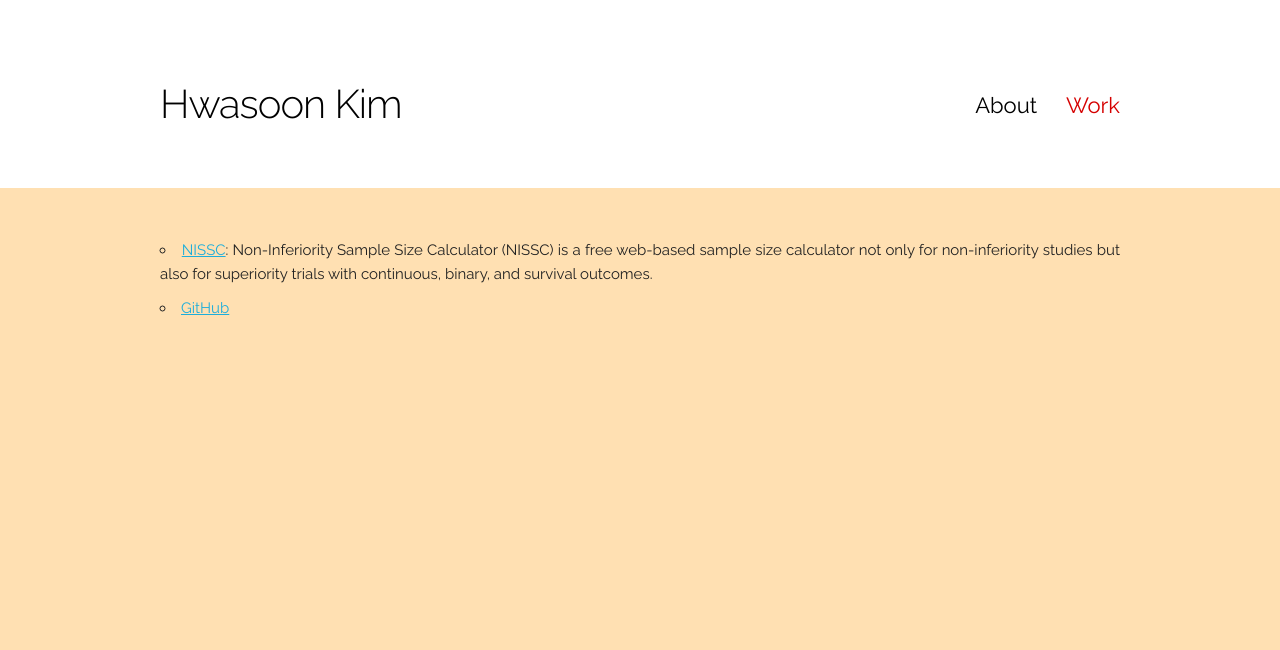
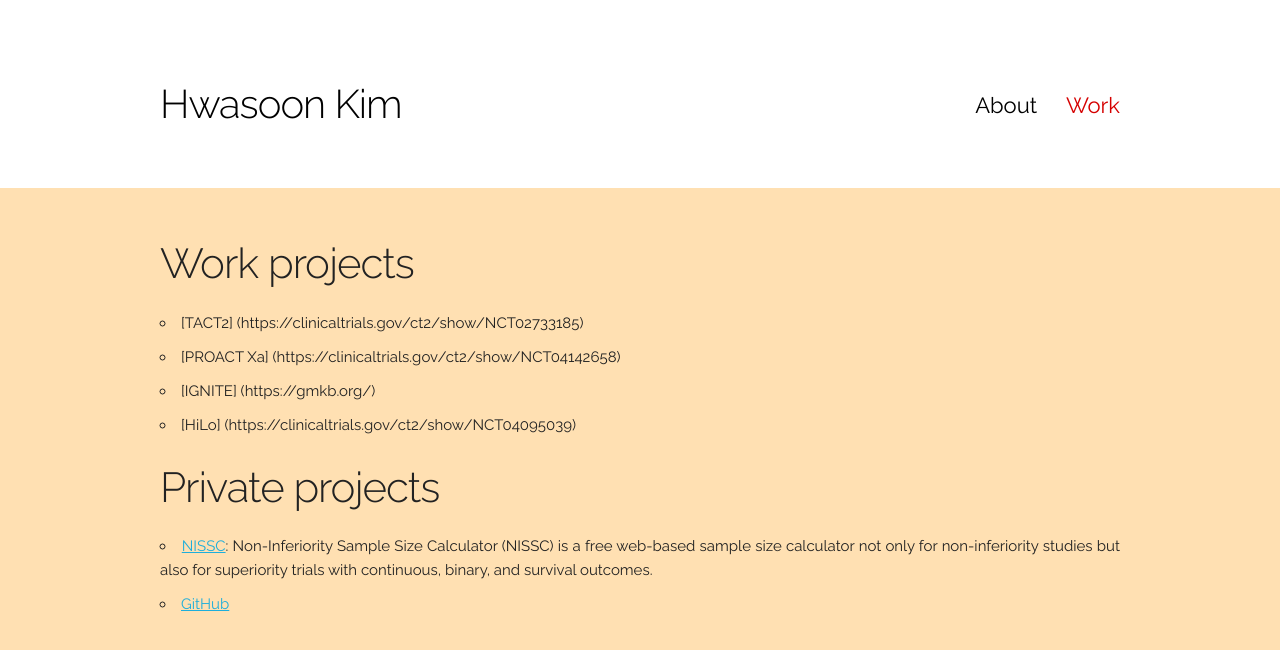
Before and after one commit to dulcisflos/dulcisflos.github.io, a Jekyll site: the page built from work/index.md, in a window 1280 px wide. Shown: the top 650 px of the page. Built offline with Jekyll 4.4.1, drawn with Linux system fonts in a browser that asks for light colours.

Commit message:
Update index.md

```diff
--- a/work/index.md
+++ b/work/index.md
@@ -4,6 +4,13 @@ title: Work
 active: work
 background_color: FFE0B2
 ---
+## Work projects
+- [TACT2] (https://clinicaltrials.gov/ct2/show/NCT02733185)
+- [PROACT Xa] (https://clinicaltrials.gov/ct2/show/NCT04142658)
+- [IGNITE] (https://gmkb.org/)
+- [HiLo] (https://clinicaltrials.gov/ct2/show/NCT04095039)
 
+
+## Private projects
 - [NISSC](http://www.hwasoon.kim/NISSC): Non-Inferiority Sample Size Calculator (NISSC) is a free web-based sample size calculator not only for non-inferiority studies but also for superiority trials with continuous, binary, and survival outcomes.
 - [GitHub](https://github.com/dulcisflos)
```
